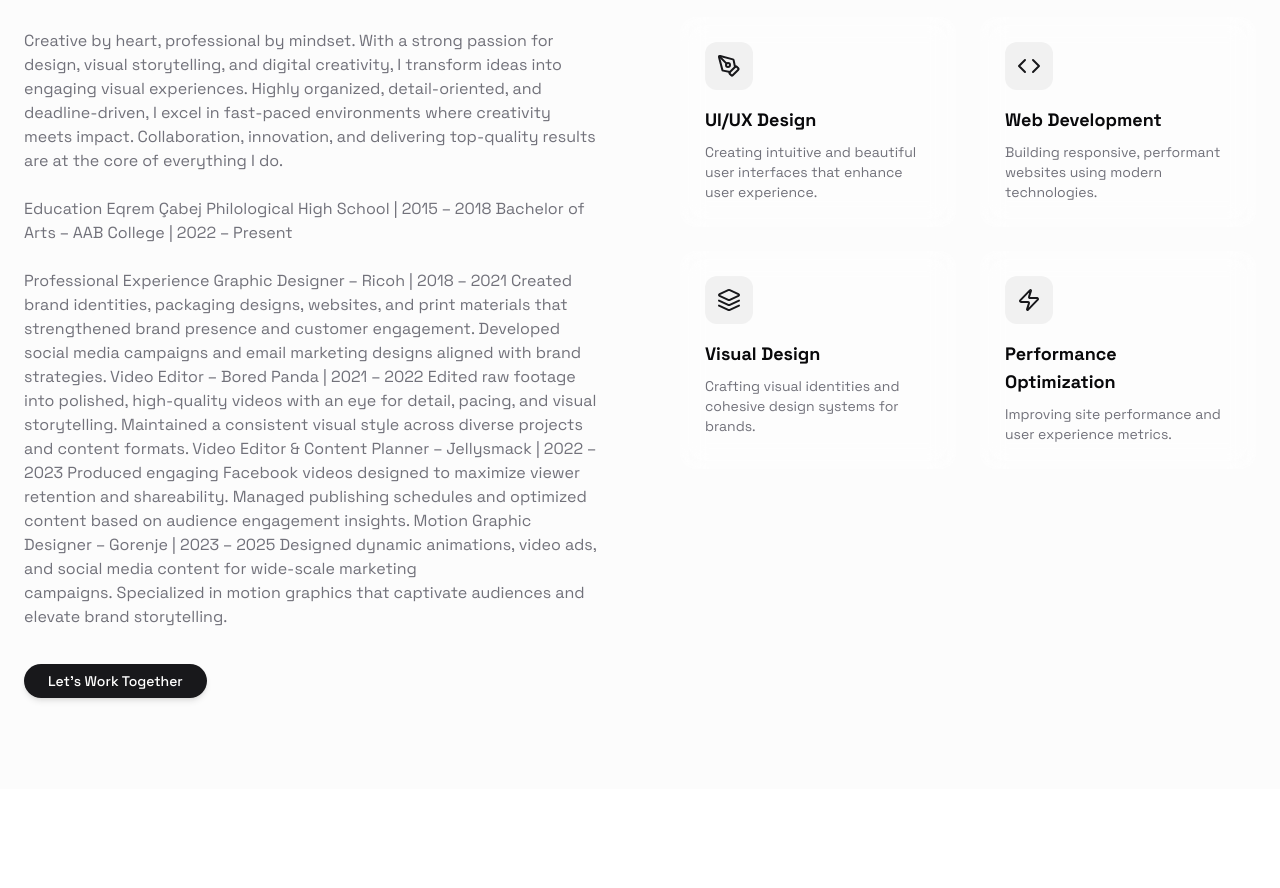
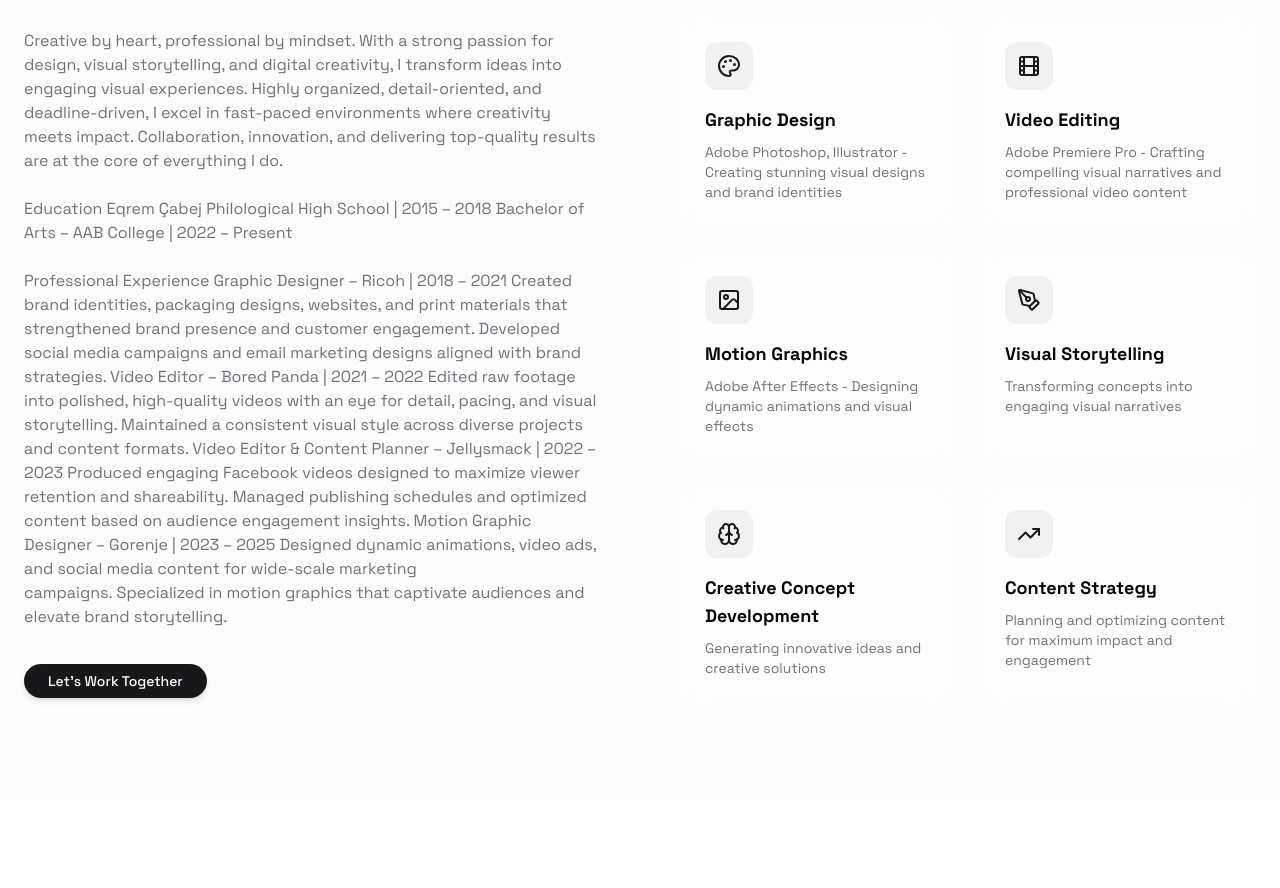
Before and after one commit to grandx-design/aesthetic-archive-website, a React (Vite) app: page / in a window 1280 px wide. Shown: the part 1515-2403 px from the top of the page. Built offline with nearby package versions, Linux system fonts and the light colour scheme.

Commit message:
Update expertise section
Update the expertise section in the About component with new skills.

```diff
--- a/src/components/About.tsx
+++ b/src/components/About.tsx
@@ -1,22 +1,32 @@
-import { Code, Layers, PenTool, Zap } from 'lucide-react';
+import { Palette, Film, PenTool, Image, Brain, TrendingUp } from 'lucide-react';
+
 const About = () => {
   const skills = [{
-    name: 'UI/UX Design',
+    name: 'Graphic Design',
+    icon: Palette,
+    description: 'Adobe Photoshop, Illustrator - Creating stunning visual designs and brand identities'
+  }, {
+    name: 'Video Editing',
+    icon: Film,
+    description: 'Adobe Premiere Pro - Crafting compelling visual narratives and professional video content'
+  }, {
+    name: 'Motion Graphics',
+    icon: Image,
+    description: 'Adobe After Effects - Designing dynamic animations and visual effects'
+  }, {
+    name: 'Visual Storytelling',
     icon: PenTool,
-    description: 'Creating intuitive and beautiful user interfaces that enhance user experience.'
+    description: 'Transforming concepts into engaging visual narratives'
   }, {
-    name: 'Web Development',
-    icon: Code,
-    description: 'Building responsive, performant websites using modern technologies.'
+    name: 'Creative Concept Development',
+    icon: Brain,
+    description: 'Generating innovative ideas and creative solutions'
   }, {
-    name: 'Visual Design',
-    icon: Layers,
-    description: 'Crafting visual identities and cohesive design systems for brands.'
-  }, {
-    name: 'Performance Optimization',
-    icon: Zap,
-    description: 'Improving site performance and user experience metrics.'
+    name: 'Content Strategy',
+    icon: TrendingUp,
+    description: 'Planning and optimizing content for maximum impact and engagement'
   }];
+
   return <section id="about" className="section-container bg-secondary/30">
       <div className="grid grid-cols-1 lg:grid-cols-2 gap-20">
         <div className="animate-fade-in">
```
